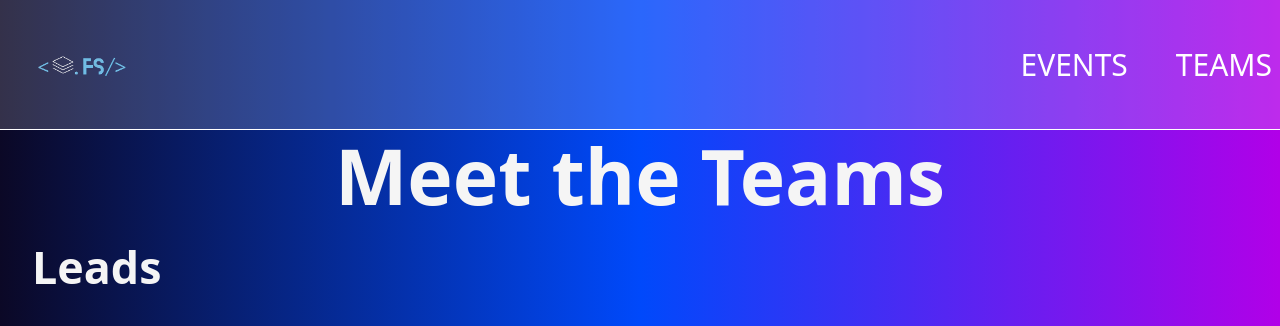
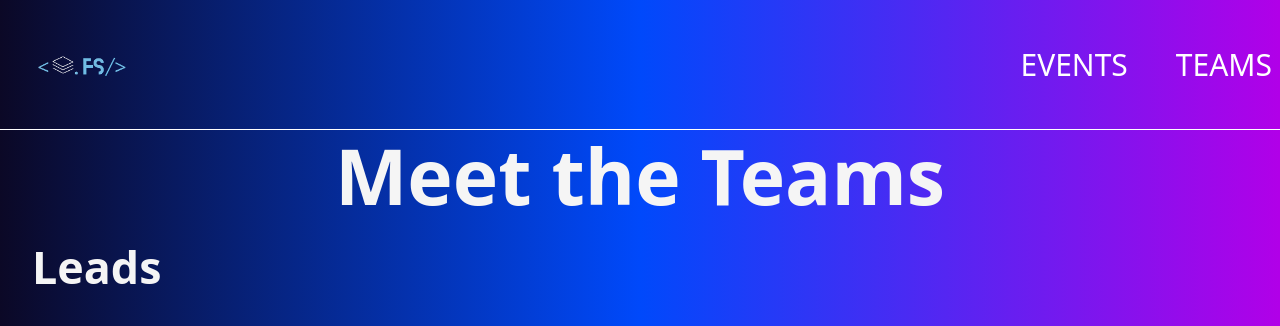
Before and after one commit to ArindamRawat/FSwebsite, a plain HTML site: page teams/public/indexteam.html in a window 1280 px wide. Shown: the top 326 px of the page. Drawn offline with Linux system fonts and the light colour scheme; a web font is replaced by a local one.

Commit message:
maybe last

```diff
--- a/teams/public/styles/styles.css
+++ b/teams/public/styles/styles.css
@@ -250,7 +250,7 @@ header {
   top: 0;
   left: 0;
   border-bottom: 1px solid white;
-  background-color:rgba(255, 255, 255, 0.167);
+  background-color:transparent;
 }
 
 .fix1{
```
Also changed, not shown: index.html (+1 -1 lines).
